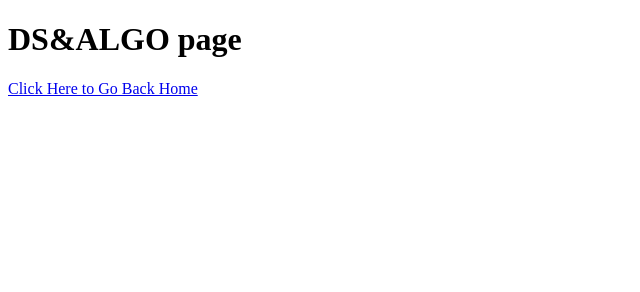
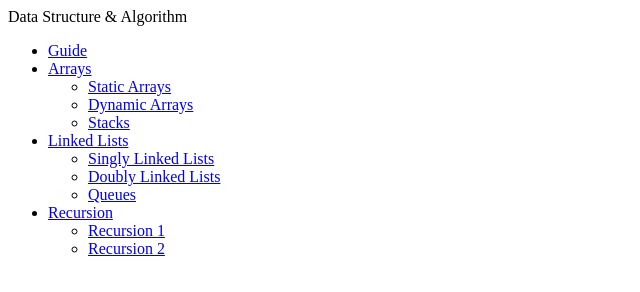
Before and after one commit to upluke/computational_thinking, a website: page packages/proto/public/dsalgo.html in a window 1280 px wide. Shown: the whole page, without its empty margins (0-640 px from the left). Drawn offline with Linux system fonts and the light colour scheme.

Commit message:
added lists to dsalgo

```diff
--- a/packages/proto/public/dsalgo.html
+++ b/packages/proto/public/dsalgo.html
@@ -2,13 +2,67 @@
 <html lang="en">
   <head>
     <meta charset="UTF-8" />
+    <!-- Boxiocns CDN Link -->
+
     <meta name="viewport" content="width=device-width, initial-scale=1.0" />
     <title>DS&Algo</title>
   </head>
   <body>
-    <div>
-      <h1>DS&ALGO page</h1>
-      <a href="index.html"> Click Here to Go Back Home </a>
+    <div class="sidebar close">
+      <!-- <h1>DS&ALGO page</h1>
+      <a href="index.html"> Click Here to Go Back Home </a> -->
+      <div class="logo-details">
+        <span class="logo-name">Data Structure & Algorithm</span>
+      </div>
+      <ul class="nav-links">
+        <!-- Guide -->
+        <li>
+          <a href="#">
+            <span class="link_name">Guide</span>
+          </a>
+        </li>
+        <!-- Arrays  -->
+        <li>
+          <div class="icon-link">
+            <a href="#">
+              <span class="link_name">Arrays</span>
+            </a>
+            <i class="bx bxs-chevron-down arrow"></i>
+          </div>
+          <ul class="sub-menu">
+            <li><a href="#" class="link_name">Static Arrays</a></li>
+            <li><a href="#" class="link_name">Dynamic Arrays</a></li>
+            <li><a href="#" class="link_name">Stacks</a></li>
+          </ul>
+        </li>
+        <!-- Linked Lists  -->
+        <li>
+          <div class="icon-link">
+            <a href="#">
+              <span class="link_name">Linked Lists</span>
+            </a>
+            <i class="arrow"></i>
+          </div>
+          <ul class="sub-menu">
+            <li><a href="#" class="link_name">Singly Linked Lists</a></li>
+            <li><a href="#" class="link_name">Doubly Linked Lists</a></li>
+            <li><a href="#" class="link_name">Queues</a></li>
+          </ul>
+        </li>
+        <!-- Recursiion  -->
+        <li>
+          <div class="icon-link">
+            <a href="#">
+              <span class="link_name">Recursion</span>
+            </a>
+            <i class="arrow"></i>
+          </div>
+          <ul class="sub-menu">
+            <li><a href="#" class="link_name">Recursion 1</a></li>
+            <li><a href="#" class="link_name">Recursion 2</a></li>
+          </ul>
+        </li>
+      </ul>
     </div>
   </body>
 </html>
```
